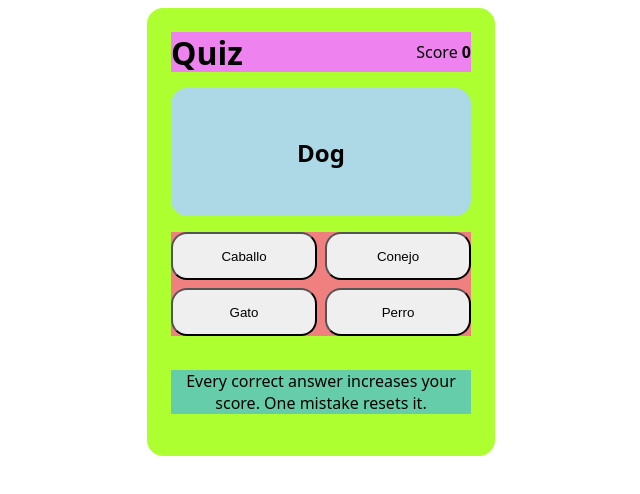
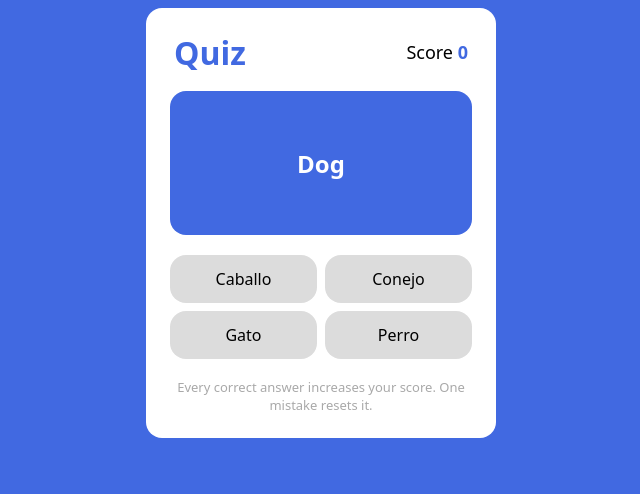
Before and after one commit to feliven/react-flashcard-quiz-coding2go, a React (Vite) app: page / in a window 1280 px wide. Shown: the top 494 px of the page, without its empty margins (319-959 px from the left). Built offline with nearby package versions, Linux system fonts and the light colour scheme.

Commit message:
ajusta estilos

```diff
--- a/src/index.css
+++ b/src/index.css
@@ -1,111 +1,161 @@
+:root {
+  --main-color: royalblue;
+  --secondary-color: white;
+  --tertiary-color: gainsboro;
+  --main-height: 430px;
+}
+
 body {
   font-family: system-ui, "Segoe UI", Roboto, sans-serif;
+  background-color: var(--main-color);
+  cursor: default;
+  margin: 0.5rem;
+}
+
+button {
+  font: inherit;
+  cursor: pointer;
+  -webkit-tap-highlight-color: transparent;
+  touch-action: manipulation;
+
+  height: 3rem;
+  border-width: 0;
+  border-radius: 1rem;
+  background-color: var(--tertiary-color);
+  transition:
+    transform 0.5s,
+    background-color 0.5s;
+  will-change: transform, background-color;
+
+  &:hover {
+    transform: scale(1.05);
+    background-color: silver;
+  }
+
+  &:active,
+  &:focus-visible {
+    transform: scale(0.95);
+  }
 }
 
 main {
-  background-color: greenyellow;
-  width: min(300px, 100vw);
-  height: min(400px, 100vh);
+  background-color: var(--secondary-color);
+  box-sizing: border-box;
+
+  width: min(350px, calc(100vw - 1rem));
+  height: min(var(--main-height), 100vh);
   margin: auto;
   padding: 1.5rem;
   border-radius: 1rem;
   display: flex;
   flex-direction: column;
-  gap: 1rem;
+  justify-content: space-between;
 }
 
 header {
-  background-color: violet;
+  background-color: var(--secondary-color);
   display: flex;
   align-items: center;
   justify-content: space-between;
   height: 2.5rem;
+  margin: 0 0.25rem;
+
+  h1 {
+    color: var(--main-color);
+  }
+  span {
+    font-size: large;
+    & strong {
+      color: var(--main-color);
+    }
+  }
 }
 
 .flashcard {
-  background-color: lightblue;
+  color: var(--secondary-color);
+  background-color: var(--main-color);
   display: flex;
   align-items: center;
   justify-content: center;
-  height: 8rem;
+  height: 9rem;
   border-radius: 1rem;
 }
 
 .answers {
-  background-color: lightcoral;
   display: grid;
   grid-template-columns: repeat(2, 1fr);
   gap: 0.5rem;
 
   button {
-    height: 3rem;
-    border-radius: 1rem;
+    &.correct,
+    &.incorrect {
+      color: white;
+      position: relative;
+    }
+
+    &.correct::after,
+    &.incorrect::after {
+      font-weight: normal;
+      font-size: small;
+      width: 4.5rem;
+      height: 1rem;
+      position: absolute;
+      display: flex;
+      align-items: center;
+      justify-content: center;
+      top: -20%;
+      right: 5%;
+      border-radius: 1rem;
+    }
 
     &.correct {
       background-color: limegreen;
-      color: white;
       font-weight: bold;
-      position: relative;
 
       &::after {
         content: "Correct!";
         background-color: green;
-        font-weight: normal;
-        width: 4.5rem;
-        border: 1px solid black;
-
-        position: absolute;
-        display: flex;
-        align-items: center;
-        justify-content: center;
-        top: -20%;
-        right: 5%;
-        border-radius: 1rem;
+        border-width: 0;
       }
     }
 
     &.incorrect {
       background-color: red;
-      color: white;
-      position: relative;
 
       &::after {
         content: "Incorrect!";
         background-color: crimson;
-        font-weight: normal;
-        width: 4.5rem;
-        border: 1px solid black;
-
-        position: absolute;
-        display: flex;
-        align-items: center;
-        justify-content: center;
-        top: -20%;
-        right: 5%;
-        border-radius: 1rem;
+        border: 1px solid var(--tertiary-color);
       }
     }
   }
 }
 
 .game-hint {
-  background-color: mediumaquamarine;
+  font-size: small;
+  color: darkgray;
   text-align: center;
-  margin: auto;
+  display: flex;
+  margin: 0;
 }
 
 .finished {
-  background-color: gold;
   display: flex;
   flex-direction: column;
   align-items: center;
-  margin: 1rem;
-  height: min(calc(400px - 2rem), calc(100vh - 2rem));
+  margin: 0;
+  height: min(var(--main-height), 100vh);
+
+  h3 {
+    margin: 0;
+    font-size: 5rem;
+    color: var(--main-color);
+  }
 
   button {
-    height: 3rem;
-    width: 10rem;
-    border-radius: 1rem;
+    height: 4rem;
+    width: 12rem;
     margin: auto;
+    font-size: large;
   }
 }
```
